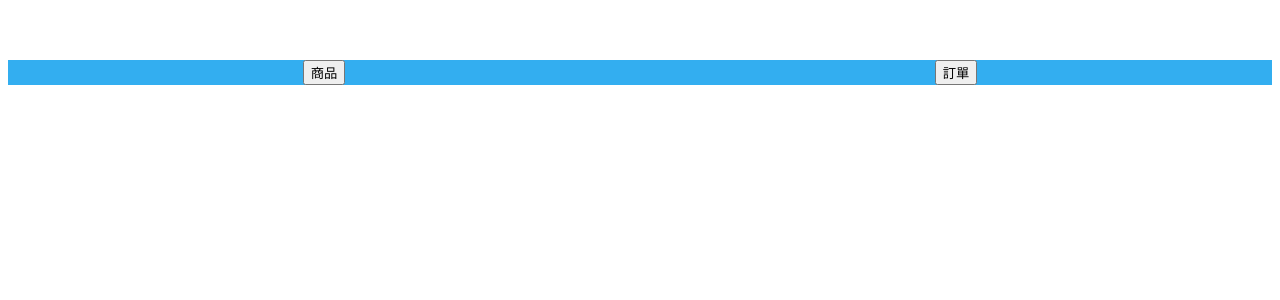
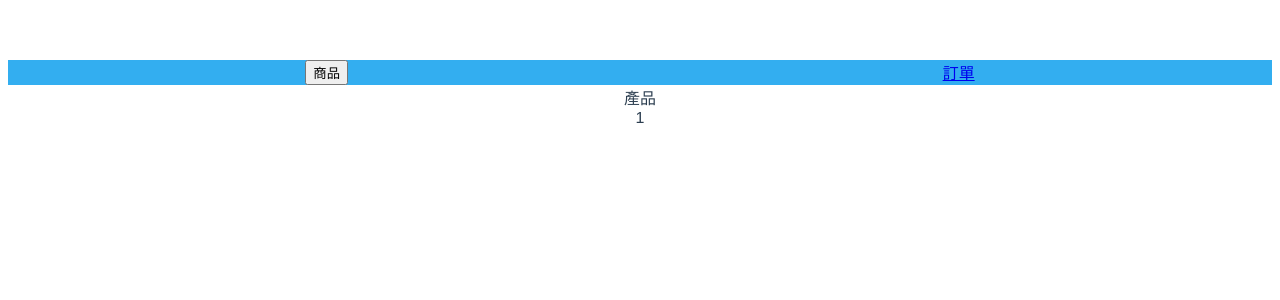
Before and after one commit to qq573092608/vue-lgshop, a Vue app in the folder vue-shop/: page /product/1 in a window 1280 px wide. Shown: the top 300 px of the page. Built offline with nearby package versions, Linux system fonts and the light colour scheme.

Commit message:
動態路由相關

```diff
--- a/vue-shop/src/App.vue
+++ b/vue-shop/src/App.vue
@@ -3,8 +3,11 @@
     <div class="box">
       <!-- <router-link to="/product" tag="button" replace>商品</router-link>
       <router-link to="/order">訂單</router-link> -->
-        <button @click="productClick">商品</button>
-        <button @click="orderClick">訂單</button>
+        <!-- <button @click="productClick">商品</button>
+        <button @click="orderClick">訂單</button> -->
+
+        <router-link :to="'/product/'+productId" tag="button" replace>商品</router-link>
+      <router-link to="/order">訂單</router-link>
     </div>
     <router-view></router-view>
   </div>
@@ -14,6 +17,11 @@
 
 export default {
   name: 'App',
+  data(){
+    return {
+      productId:'6676'
+    }
+  },
   methods: {
     productClick(){
       this.$router.push('/product')
--- a/vue-shop/src/components/Product.vue
+++ b/vue-shop/src/components/Product.vue
@@ -1,16 +1,26 @@
 <template>
-  <div class="">產品</div>
+  <div>
+    <div class="">產品</div>
+    <div>{{userId}}</div>
+  </div>
 </template>
 
 <script>
 export default {
   name: 'Product',
-  components: {},
+  components: {
+
+  },
   props: {},
   data () {
     return {}
   },
-  computed: {},
+  computed: {
+    userId(){
+      // $route指的是當前活躍路由
+      return this.$route.params.productId
+    }
+  },
   watch: {},
   created () {},
   mounted () {},
--- a/vue-shop/src/router/index.js
+++ b/vue-shop/src/router/index.js
@@ -19,7 +19,7 @@ const routes = [
         redirect: '/product'
     },
     {
-        path: '/product',
+        path: '/product/:productId',
         component:Product
     },
     {
```
